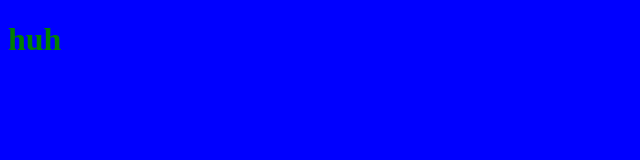
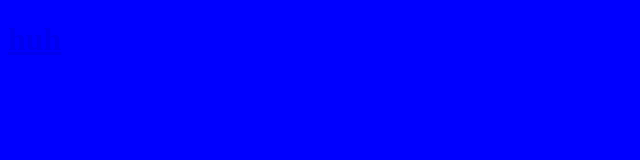
Before and after one commit to rkloepfer90/stuff, a plain HTML site: page index.html in a window 1280 px wide. Shown: the whole page, without its empty margins (0-640 px from the left). Drawn offline with Linux system fonts and the light colour scheme.

Commit message:
Update index.html

```diff
--- a/index.html
+++ b/index.html
@@ -7,7 +7,7 @@
 		body {
 			background-color: blue;
 		}
-		a {
+		h1 {
 			text-decoration: none;
 			color: green;
 		}
```
